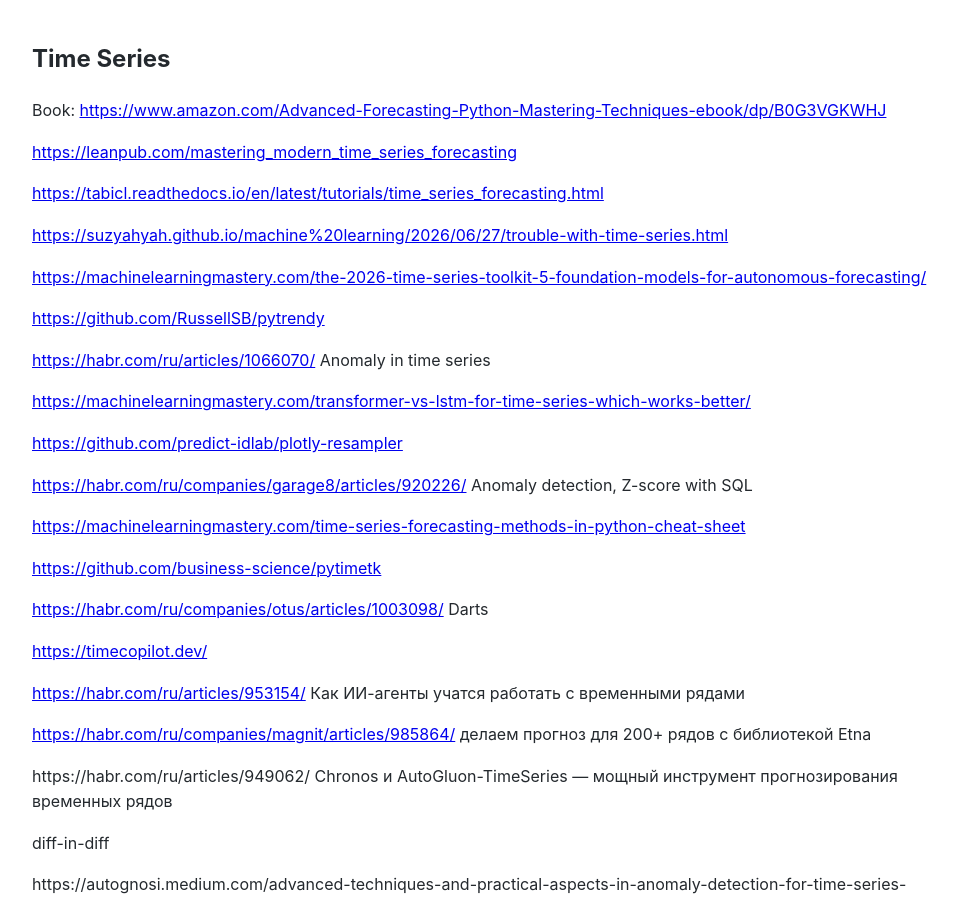
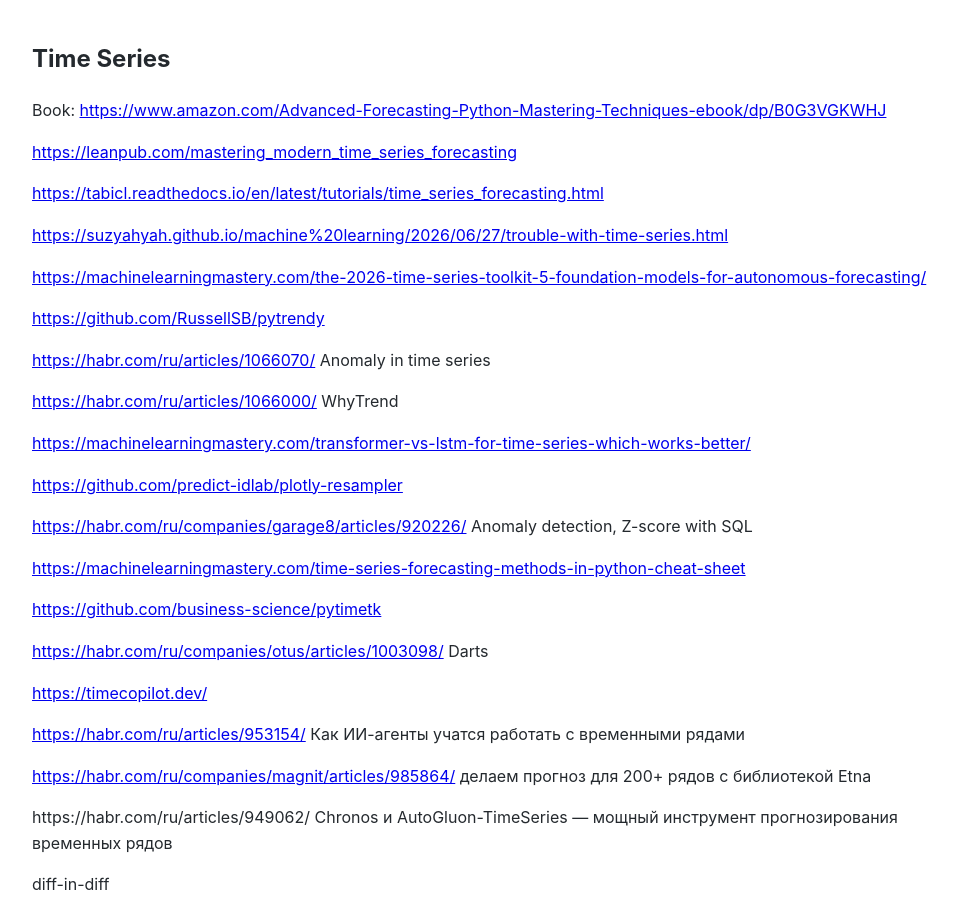
Before and after one commit to Michael-Lubinsky/michael-lubinsky.github.com, a Jekyll site: the page built from timeseries/timeseries.md, in a window 1280 px wide and 900 px high. Shown: the whole window, without its empty margins (158-1115 px from the left). Built offline with Jekyll 4.4.1, drawn with Linux system fonts in a browser that asks for light colours; our own code applies the rules of GitHub Pages for plain Markdown files.

Commit message:
Update timeseries.md

```diff
--- a/timeseries/timeseries.md
+++ b/timeseries/timeseries.md
@@ -12,6 +12,8 @@
 <https://github.com/RussellSB/pytrendy>
 
 <https://habr.com/ru/articles/1066070/> Anomaly in time series
+
+<https://habr.com/ru/articles/1066000/> WhyTrend
 
 <https://machinelearningmastery.com/transformer-vs-lstm-for-time-series-which-works-better/>
 
```
